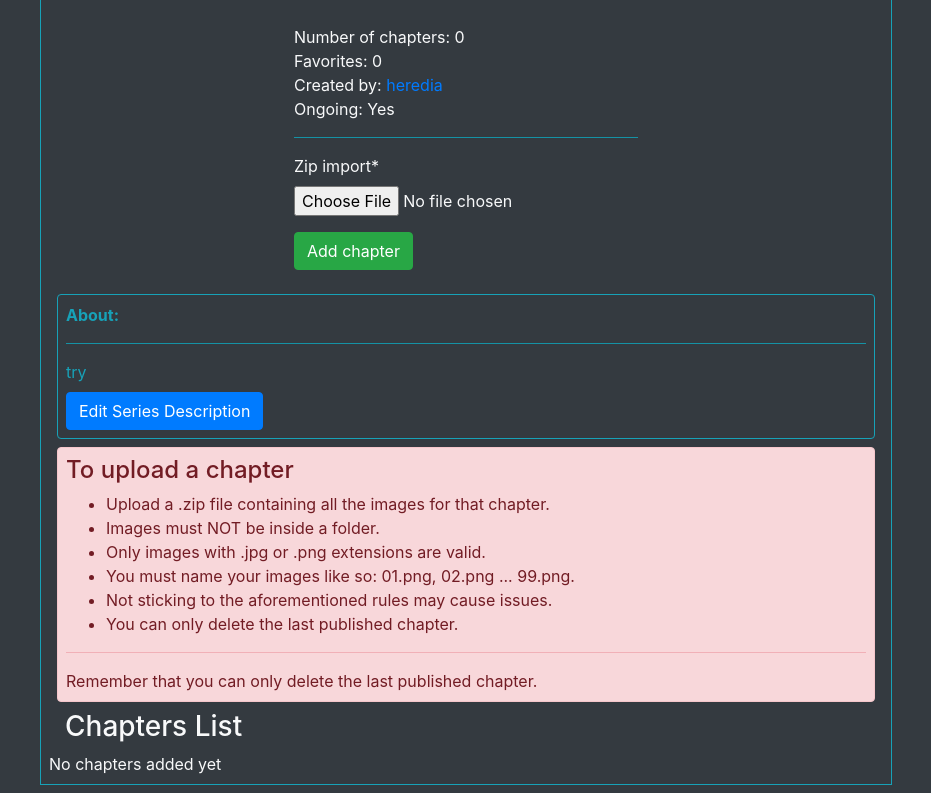
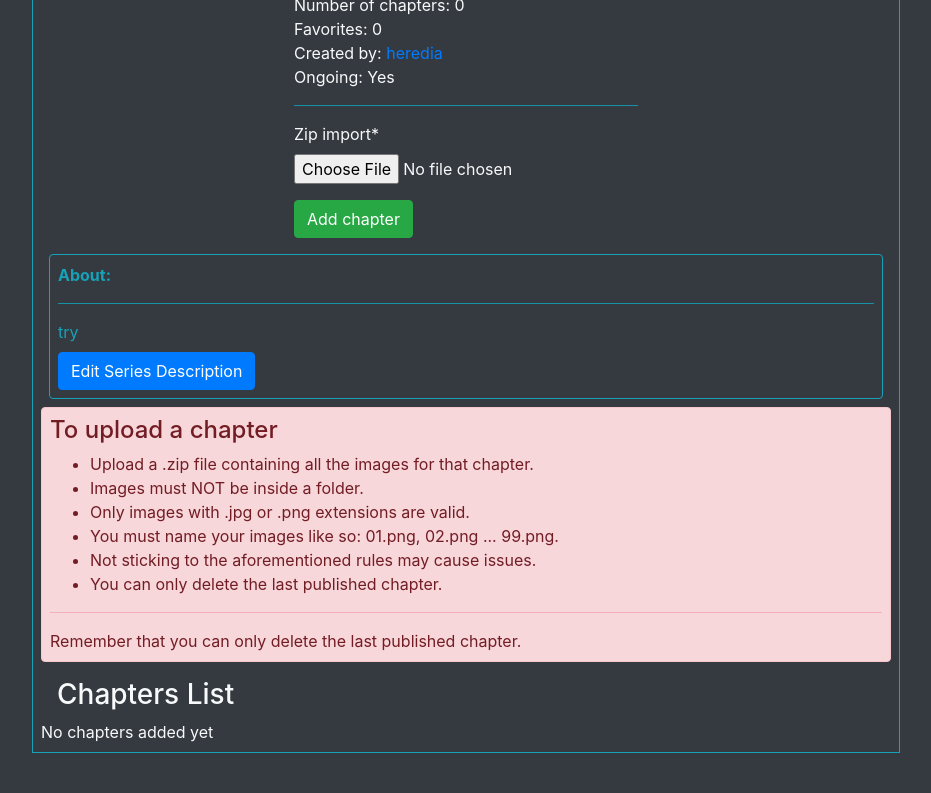
Before and after one commit to lheredias/comics-site, a Django app: a page that uses comics/templates/comics/series_detail.html in a window 1280 px wide. Shown: the part 568-1361 px from the top of the page, without its empty margins (174-1105 px from the left). After the commit the page ends 1321 px from the top, so only its background shows below. Run offline with Django 3.2, Linux system fonts and the light colour scheme; a user stored in the database is signed in; data comes from the database, SQL or seed files in the repository; data that the repository does not hold is empty; some libraries are stand-ins or nearby versions.

Commit message:
Fix: small fixes

```diff
--- a/comics/templates/comics/chapter.html
+++ b/comics/templates/comics/chapter.html
@@ -20,7 +20,7 @@
 
     {% for page in pages %}
 
-        <div class="p-2 m-2">
+        <div class="p-2 ">
             <img src="{{ page.file.url }}" width=90% height=auto alt="">
         </div>
     {% empty %}
--- a/comics/templates/comics/series_detail.html
+++ b/comics/templates/comics/series_detail.html
@@ -4,20 +4,20 @@
 {% csrf_token %}
 
 {% block body %}
-<div class="border border-info p-2 m-2">
+<div class="border border-info p-2">
 
     <h3 class="d-flex flex-wrap justify-content-center border border-info text-info rounded m-2 p-2">{{ series.title }}
     </h3>
 
     <div class="d-flex flex-wrap justify-content-center">
 
-        <div class="d-flex flex-column p-2 m-2">
+        <div class="d-flex flex-column p-2">
             <div>
                 <img src="{{ series.cover.url }}" width=auto height="400" alt="">
             </div>
         </div>
 
-        <div class="d-flex flex-column p-2 m-2 align-self-center">
+        <div class="d-flex flex-column p-2 align-self-center">
             <div>
                 Number of chapters: {{ series.chapters.count }}
             </div>
@@ -84,7 +84,7 @@
     <div>
         {% if user.is_authenticated %}
         {% if user.username == series.author.username %}
-        <div class="alert alert-danger p-2 m-2" role="alert">
+        <div class="alert alert-danger p-2" role="alert">
             <h4 class="alert-heading">To upload a chapter</h4>
             <ul>
                 <li>Upload a .zip file containing all the images for that chapter.</li>
--- a/comics/templates/comics/series_list.html
+++ b/comics/templates/comics/series_list.html
@@ -4,7 +4,7 @@
 {% block body %}
 <div class="d-flex flex-wrap justify-content-center ">
     {% for series in series_list %}
-        <div class="d-flex flex-column p-2 m-2">
+        <div class="d-flex flex-column p-2">
             <div id="thumbnail">
                 <a href="{% url 'series_detail' series.title %}"><img src="{{ series.cover.url }}" width="200" height="300" alt=""></a>
             </div>
```
